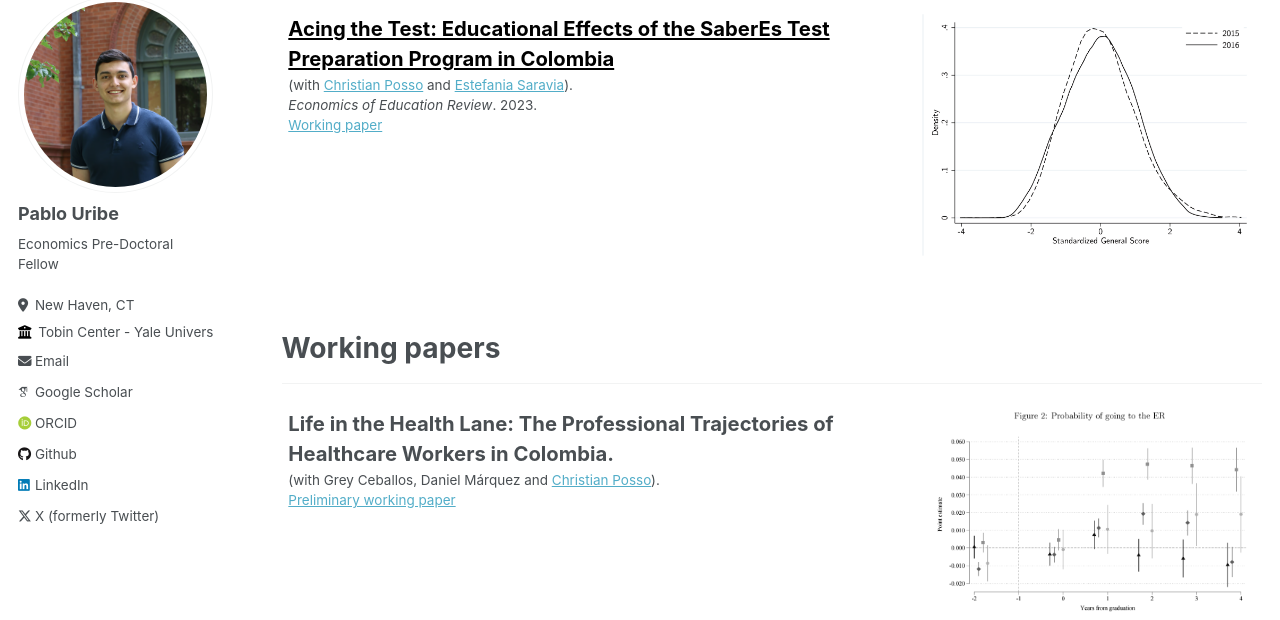
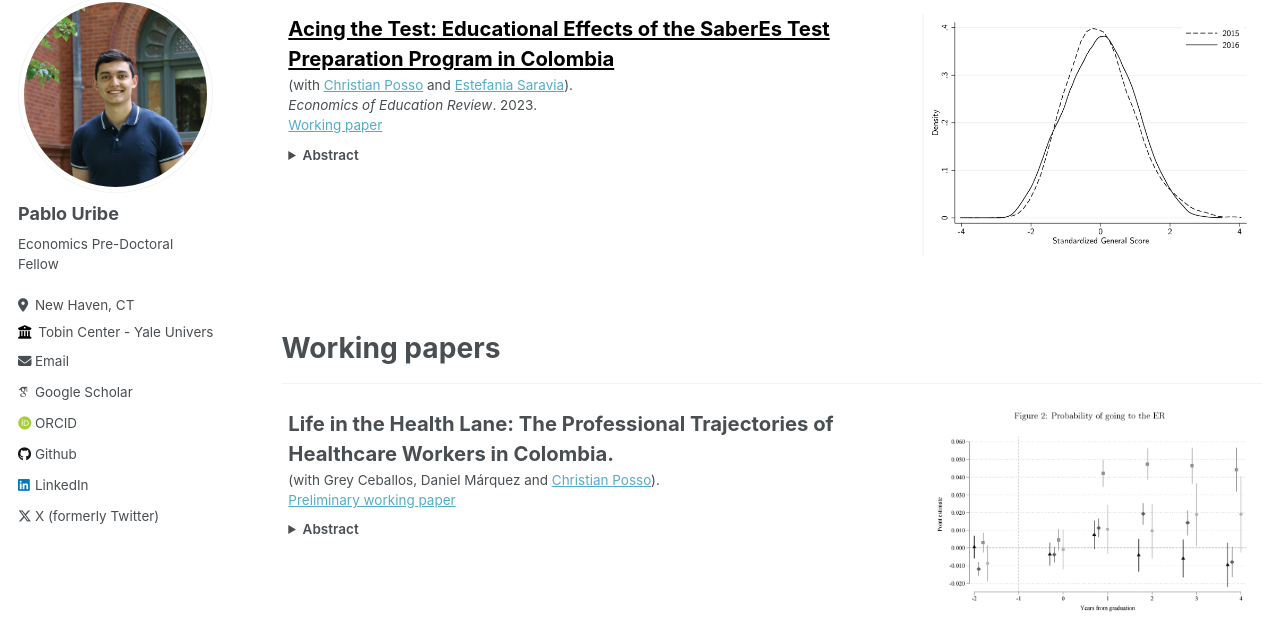
Before and after one commit to PabloUribeB/PabloUribeB.github.io, a Jekyll site: the page built from _pages/publications.md, in a window 1280 px wide and 1400 px high, scrolled down 197 px. Shown: the part 110-730 px from the top of the window. Built offline with Jekyll 4.4.1, drawn with Linux system fonts in a browser that asks for light colours; some web fonts are replaced.

Commit message:
include abstracts

```diff
--- a/_pages/publications.md
+++ b/_pages/publications.md
@@ -21,6 +21,12 @@ author_profile: true
       (with <a href="https://sites.google.com/site/christianpossosuarez/" target="_blank">Christian Posso</a> and <a href="https://sites.google.com/view/estefaniasaravia" target="_blank">Estefania Saravia</a>).<br>
       <em>Economics of Education Review</em>. 2023.<br>
   <a href="https://repositorio.banrep.gov.co/server/api/core/bitstreams/e796ab63-3c19-4c29-9282-afcc8fff00d6/content" target="_blank">Working paper</a>
+    <details class="abs">
+      <summary>Abstract</summary>
+      <p>
+       Education in Colombia and Latin America is characterized by significant gaps in the quality of education as measured by standardized test scores. This paper assesses the impact of a Colombian program called SaberEs, which strengthens preparation for standardized cognitive tests such as the high school exit exam in Colombia (Saber 11) for low socioeconomic status students. The program provides competency-based training sessions to develop skills for analyzing and solving specific types of questions within school hours. Our difference-in-differences estimates show that SaberEs increased Saber 11 scores by 2.22 ranks (or 0.074 standard deviations), which implies that the socioeconomic achievement gap was reduced by 23% regarding the control schools. Also, students affected by the program experienced a significant increase in access to tertiary education and merit-based scholarships in Colombia.
+      </p>
+    </details>
     </td>
     <td style="border: none; vertical-align: top; text-align: left;">
       <img src="/images/acing.jpg" style="width:500px;">
@@ -39,6 +45,12 @@ author_profile: true
       <span style="font-size: 1.5em; font-weight: bold;">Life in the Health Lane: The Professional Trajectories of Healthcare Workers in Colombia.</span><br>
       (with Grey Ceballos, Daniel Márquez and <a href="https://sites.google.com/site/christianpossosuarez/" target="_blank">Christian Posso</a>).<br>
       <a href="https://PabloUribeB.github.io/files/Draft_LifeintheHealthLane.pdf" target="_blank">Preliminary working paper</a>
+      <details class="abs">
+        <summary>Abstract</summary>
+        <p>
+        This paper provides new insights into the initial career trajectories of Colombian healthcare professionals, analyzing their health risks, labor market outcomes, and graduate school enrollment. Leveraging comprehensive longitudinal administrative records for 77.900 physicians, nurses, dentists, and bacteriologists, we employ a staggered event study framework to examine their early-life trajectories before and after their bachelor studies between 2008 and 2022. Key findings reveal that the prevalence of mental disorders increases for dentists and nurses after graduation, whereas for physicians, it decreases.  Furthermore, our analysis sheds light on the limited evidence concerning adverse health trajectories, uncovering increased probabilities of emergency room visits and hospitalizations after graduation, particularly for nurses. Finally, our findings reveal substantial returns in the labor market for health professionals, with persisting gender wage gaps and disparities in postgraduate enrollment.
+        </p>
+      </details>
     </td>
     <td style="border: none; vertical-align: top; text-align: right;">
       <img src="/images/fastlane.png" style="width:500px;">
--- a/_sass/custom.scss
+++ b/_sass/custom.scss
@@ -30,3 +30,7 @@
     text-align: center;
   }
 }
+
+details.abs { margin-top: .5rem; }
+details.abs > summary { cursor: pointer; font-weight: 600; }
+details.abs[open] > summary { margin-bottom: .25rem; }
```
